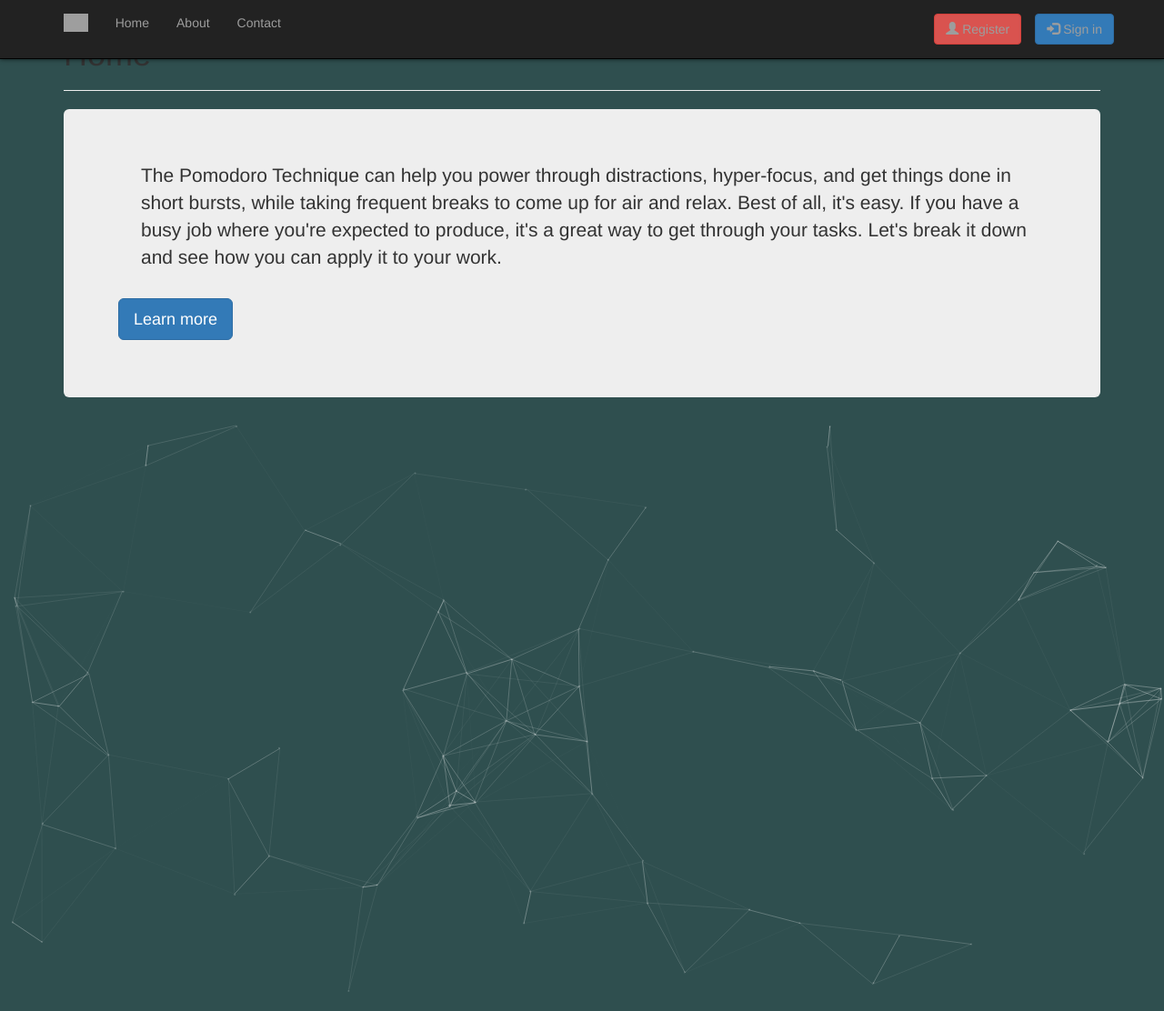
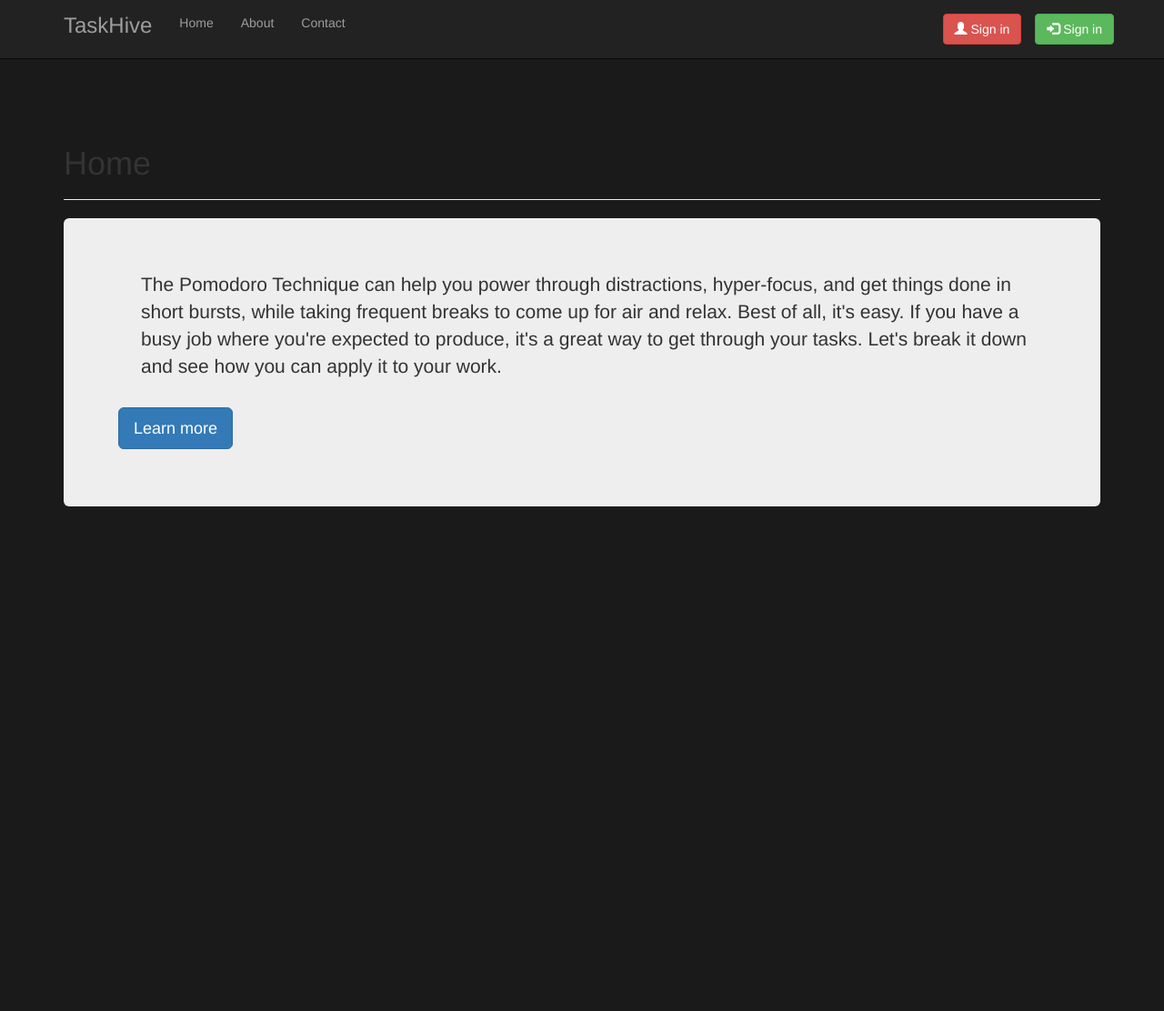
Before and after one commit to MaxGoh/FocalPoint, a Django app: page /home/ in a window 1280 px wide. Shown: the whole page at 91% size. After the commit the page ends 557 px from the top, so only its background shows below. Run offline with Django 3.2, Linux system fonts and the light colour scheme; some libraries are stand-ins or nearby versions; grey boxes are pictures that could not be loaded.

Commit message:
changed navbar and added logo text

```diff
--- /dev/null
+++ b/static/css/pages.css
@@ -0,0 +1,18 @@
+html, body {
+  padding-top: 60px;
+  background: #1a1a1a;
+}
+@media (max-width: 979px) {
+  html, body {
+    padding-top: 0px;
+  }
+}
+
+.navbar-brand {
+  padding: 0px; /* firefox bug fix */
+}
+.navbar-brand>img {
+  height: 100%;
+  padding: 15px; /* firefox bug fix */
+  width: auto;
+}
--- a/static/css/style.css
+++ b/static/css/style.css
@@ -1,14 +1,5 @@
 body {
-    background: darkslategray;
-}
-
-.navbar-brand {
-  padding: 0px; /* firefox bug fix */
-}
-.navbar-brand>img {
-  height: 100%;
-  padding: 15px; /* firefox bug fix */
-  width: auto;
+  background: #1a1a1a
 }
 
 .navbar {
--- a/templates/base.html
+++ b/templates/base.html
@@ -7,7 +7,7 @@
     <meta name="viewport" content="width=device-width, initial-scale=1.0, minimum-scale=1.0, maximum-scale=1.0, user-scalable=no">
     <title>{% block title %}{% endblock %}</title>
     <link rel="stylesheet" type="text/css" href="{% static 'css/bootstrap.min.css' %}">
-    <link rel="stylesheet" type="text/css" href="{% static 'css/style.css' %}">
+    <link rel="stylesheet" type="text/css" href="{% static 'css/pages.css' %}">
     <link rel="stylesheet" href="http://maxcdn.bootstrapcdn.com/font-awesome/4.3.0/css/font-awesome.min.css">
     <script src="{% static 'javascript/jquery-3.1.0.min.js' %}"></script>
     <script src="{% static 'javascript/bootstrap.min.js' %}"></script>
@@ -22,7 +22,7 @@
                     <span class="icon-bar"></span>
                 </button>
               <a class="navbar-brand" href="{% url 'home' %}">
-                <img alt="Brand" src="https://cdn2.iconfinder.com/data/icons/bright-food-products/512/tomato-512.png">
+                  <h3 class="navbar-text">TaskHive</h3>
               </a>
             </div>
 
@@ -48,8 +48,8 @@
                     </ul>
                 </div>
             {% else %}
-                <p class="navbar-text navbar-right"><a href="{% url 'login' %}" class="navbar-link btn btn-primary"><span class="glyphicon glyphicon-log-in"></span> Sign in</a></p>
-                <p class="navbar-text navbar-right"><a href="{% url 'register' %}" class="navbar-link btn btn-danger"><span class="glyphicon glyphicon-user"></span> Register</a></p>
+                <button class="navbar-right navbar-text btn btn-success" style="color:white;"><span class="glyphicon glyphicon-log-in"></span> Sign in</button>
+                <button class="navbar-right navbar-text btn btn-danger" style="color:white;"><span class="glyphicon glyphicon-user"></span> Sign in</button>
             {% endif %}
         </div>
     </nav>
@@ -57,34 +57,10 @@
     {% block menu %}
     {% endblock %}
 
-    <div id="particles-js">
-        <div class="container">
+    <div class="container">
+        {% block content %}
+        {% endblock %}
+    </div>
 
-            {% block content %}
-            {% endblock %}
-        </div>
-
-        <script src="https://cdn.jsdelivr.net/particles.js/2.0.0/particles.min.js"></script>
-        <script src="{% static 'javascript/app.js' %}"></script>
-        <script>
-            var count_particles, stats, update;
-            stats = new Stats;
-            stats.setMode(0);
-            stats.domElement.style.position = 'absolute';
-            stats.domElement.style.left = '0px';
-            stats.domElement.style.top = '0px';
-            document.body.appendChild(stats.domElement);
-            count_particles = document.querySelector('.js-count-particles');
-            update = function() {
-            stats.begin();
-            stats.end();
-            if (window.pJSDom[0].pJS.particles && window.pJSDom[0].pJS.particles.array) {
-                count_particles.innerText = window.pJSDom[0].pJS.particles.array.length;
-            }
-            requestAnimationFrame(update);
-            };
-            requestAnimationFrame(update);
-        </script>
-    </div>
 </body>
 </html>
```
Also changed, not shown: accounts/templates/accounts/login.html (+3 -7 lines).
